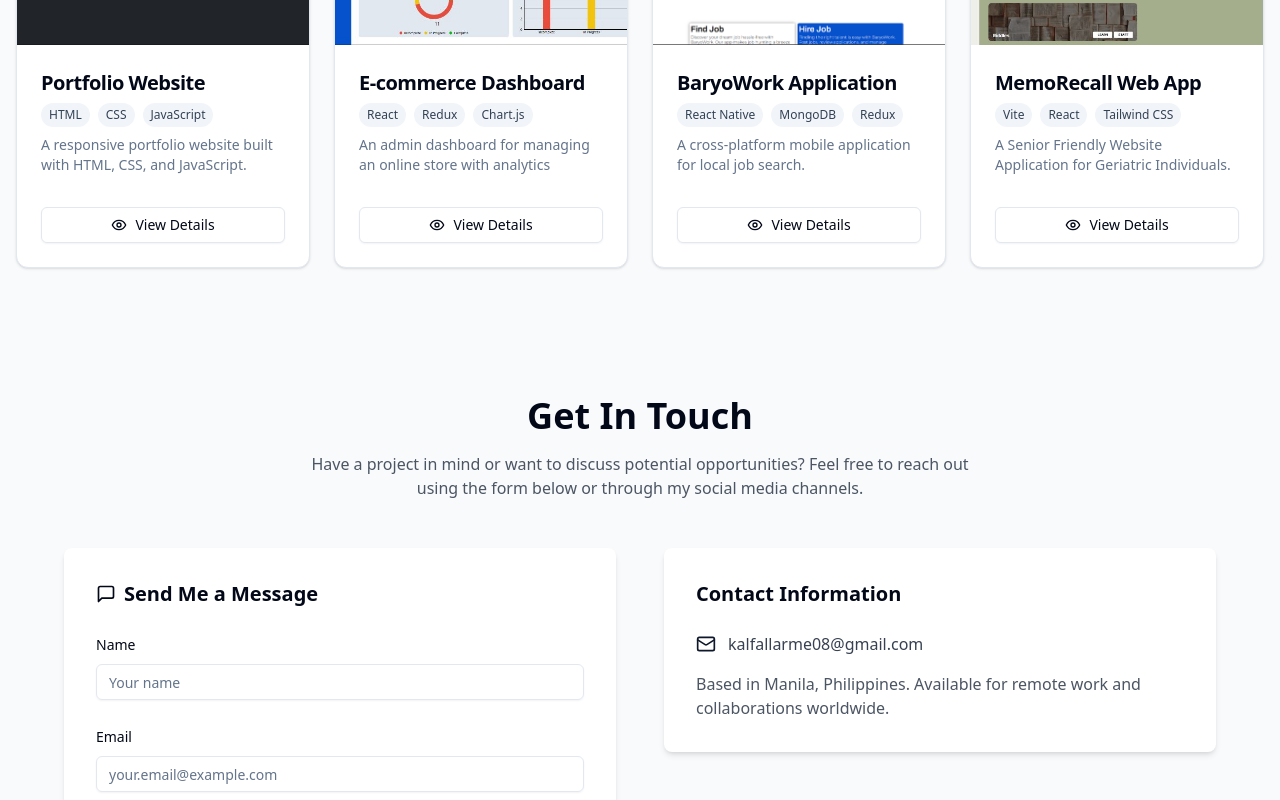
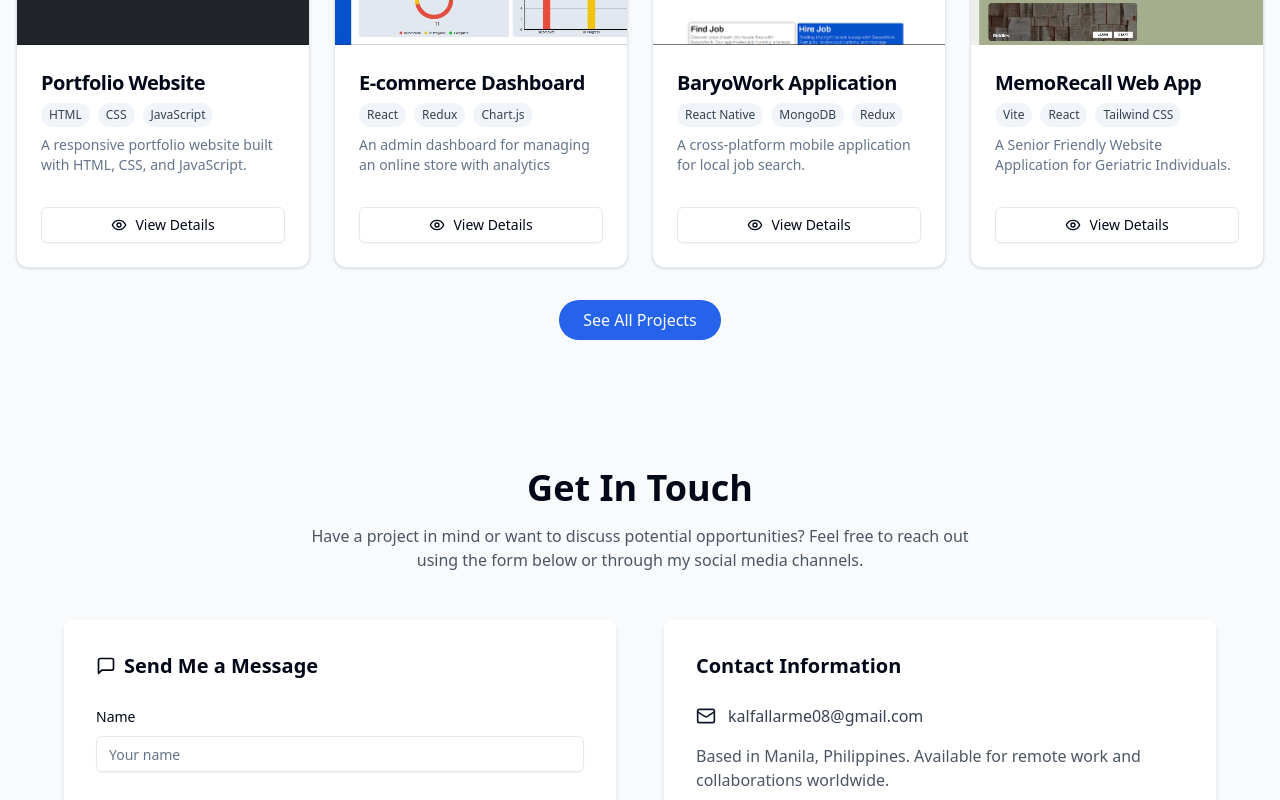
Before and after one commit to fallarmeKA/Portfolio, a React (Vite) app: page / in a window 1280 px wide. Shown: the part 1542-2342 px from the top of the page. Built offline with nearby package versions, Linux system fonts and the light colour scheme.

Commit message:
added button seel all

```diff
--- a/src/components/ProjectsSection.tsx
+++ b/src/components/ProjectsSection.tsx
@@ -84,10 +84,73 @@ const ProjectsSection = ({
       demoUrl: "https://memorecall-v3.vercel.app/?fbclid=IwZXh0bgNhZW0CMTEAAR095nOnBidRaKpm2ytk1yxG1QCnQQi86y5RnSSEdJ38GTwpSwUA04J0kbE_aem__TQC0ZJizodmRscQIGBTjA",
       repoUrl: "https://github.com/kylefallarme/",
     },
+    {
+      id: "5",
+      title: "MemoRecall Web App",
+      description:
+        "A Senior Friendly Website Application for Geriatric Individuals.",
+      longDescription:
+        "The development of a Senior Friendly Web Application for holistic intervention of early memory lapses in geriatric individuals.",
+      thumbnail:
+        "/images/memo.jpg",
+      imageUrl:
+        "/images/memo.jpg",
+      technologies: ["Vite", "React", "Tailwind CSS", "TypeScript", "MongoDB"],
+      demoUrl: "https://memorecall-v3.vercel.app/?fbclid=IwZXh0bgNhZW0CMTEAAR095nOnBidRaKpm2ytk1yxG1QCnQQi86y5RnSSEdJ38GTwpSwUA04J0kbE_aem__TQC0ZJizodmRscQIGBTjA",
+      repoUrl: "https://github.com/kylefallarme/",
+    },
+    {
+      id: "6",
+      title: "MemoRecall Web App",
+      description:
+        "A Senior Friendly Website Application for Geriatric Individuals.",
+      longDescription:
+        "The development of a Senior Friendly Web Application for holistic intervention of early memory lapses in geriatric individuals.",
+      thumbnail:
+        "/images/memo.jpg",
+      imageUrl:
+        "/images/memo.jpg",
+      technologies: ["Vite", "React", "Tailwind CSS", "TypeScript", "MongoDB"],
+      demoUrl: "https://memorecall-v3.vercel.app/?fbclid=IwZXh0bgNhZW0CMTEAAR095nOnBidRaKpm2ytk1yxG1QCnQQi86y5RnSSEdJ38GTwpSwUA04J0kbE_aem__TQC0ZJizodmRscQIGBTjA",
+      repoUrl: "https://github.com/kylefallarme/",
+    },
+    {
+      id: "7",
+      title: "MemoRecall Web App",
+      description:
+        "A Senior Friendly Website Application for Geriatric Individuals.",
+      longDescription:
+        "The development of a Senior Friendly Web Application for holistic intervention of early memory lapses in geriatric individuals.",
+      thumbnail:
+        "/images/memo.jpg",
+      imageUrl:
+        "/images/memo.jpg",
+      technologies: ["Vite", "React", "Tailwind CSS", "TypeScript", "MongoDB"],
+      demoUrl: "https://memorecall-v3.vercel.app/?fbclid=IwZXh0bgNhZW0CMTEAAR095nOnBidRaKpm2ytk1yxG1QCnQQi86y5RnSSEdJ38GTwpSwUA04J0kbE_aem__TQC0ZJizodmRscQIGBTjA",
+      repoUrl: "https://github.com/kylefallarme/",
+    },
+    {
+      id: "8",
+      title: "MemoRecall Web App",
+      description:
+        "A Senior Friendly Website Application for Geriatric Individuals.",
+      longDescription:
+        "The development of a Senior Friendly Web Application for holistic intervention of early memory lapses in geriatric individuals.",
+      thumbnail:
+        "/images/memo.jpg",
+      imageUrl:
+        "/images/memo.jpg",
+      technologies: ["Vite", "React", "Tailwind CSS", "TypeScript", "MongoDB"],
+      demoUrl: "https://memorecall-v3.vercel.app/?fbclid=IwZXh0bgNhZW0CMTEAAR095nOnBidRaKpm2ytk1yxG1QCnQQi86y5RnSSEdJ38GTwpSwUA04J0kbE_aem__TQC0ZJizodmRscQIGBTjA",
+      repoUrl: "https://github.com/kylefallarme/",
+    },
   ],
 }: ProjectsSectionProps) => {
   const [selectedProject, setSelectedProject] = useState<Project | null>(null);
   const [isModalOpen, setIsModalOpen] = useState(false);
+  const [showAll, setShowAll] = useState(false);
+
+  const visibleProjects = showAll ? projects : projects.slice(0, 4);
 
   const handleViewDetails = (id: string) => {
     const project = projects.find((p) => p.id === id);
@@ -106,7 +169,7 @@ const ProjectsSection = ({
         </div>
 
         <div className="grid grid-cols-1 md:grid-cols-2 lg:grid-cols-3 xl:grid-cols-4 gap-6 justify-items-center">
-          {projects.map((project) => (
+          {visibleProjects.map((project) => (
             <ProjectCard
               key={project.id}
               id={project.id}
@@ -118,6 +181,17 @@ const ProjectsSection = ({
             />
           ))}
         </div>
+
+        {projects.length > 4 && (
+          <div className="mt-8 text-center">
+            <button
+              onClick={() => setShowAll(!showAll)}
+              className="px-6 py-2 text-white bg-blue-600 hover:bg-blue-700 rounded-full transition-all"
+            >
+              {showAll ? "Show Less" : "See All Projects"}
+            </button>
+          </div>
+        )}
 
         {selectedProject && (
           <ProjectModal
```
